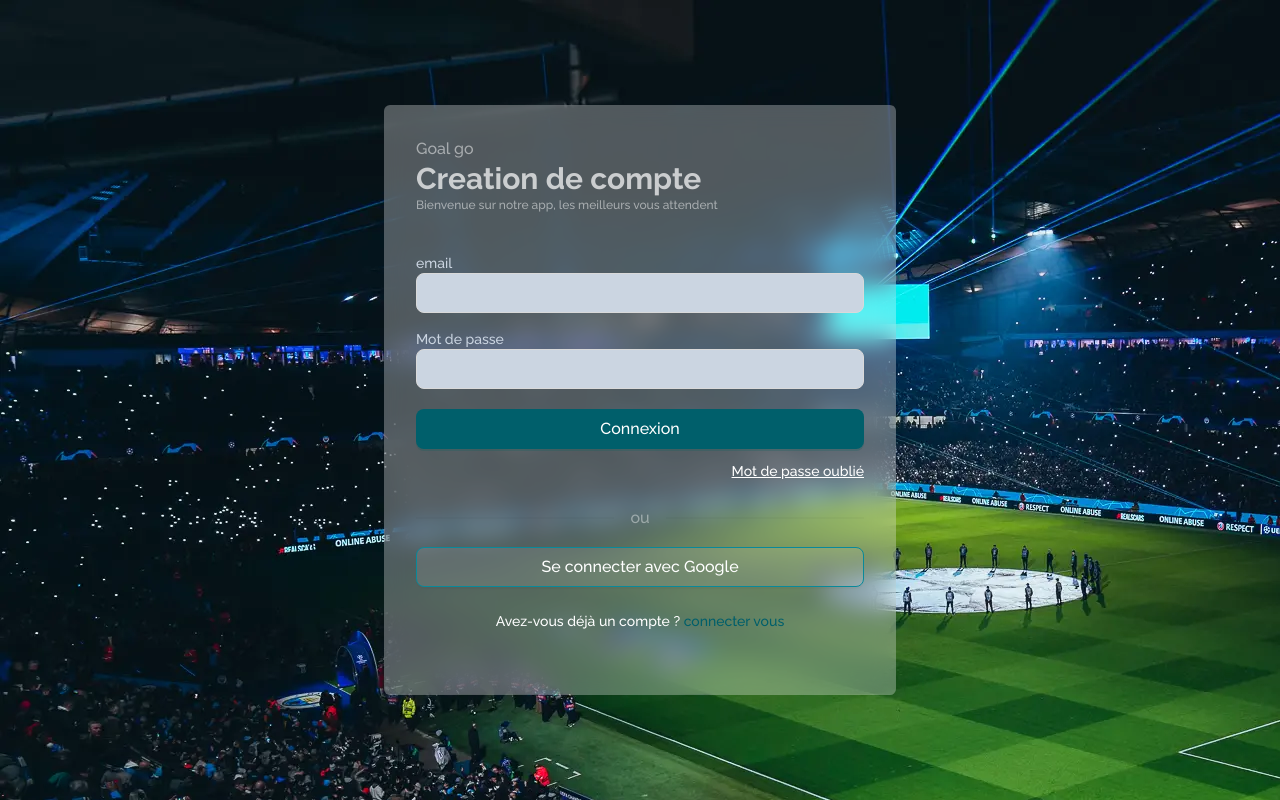
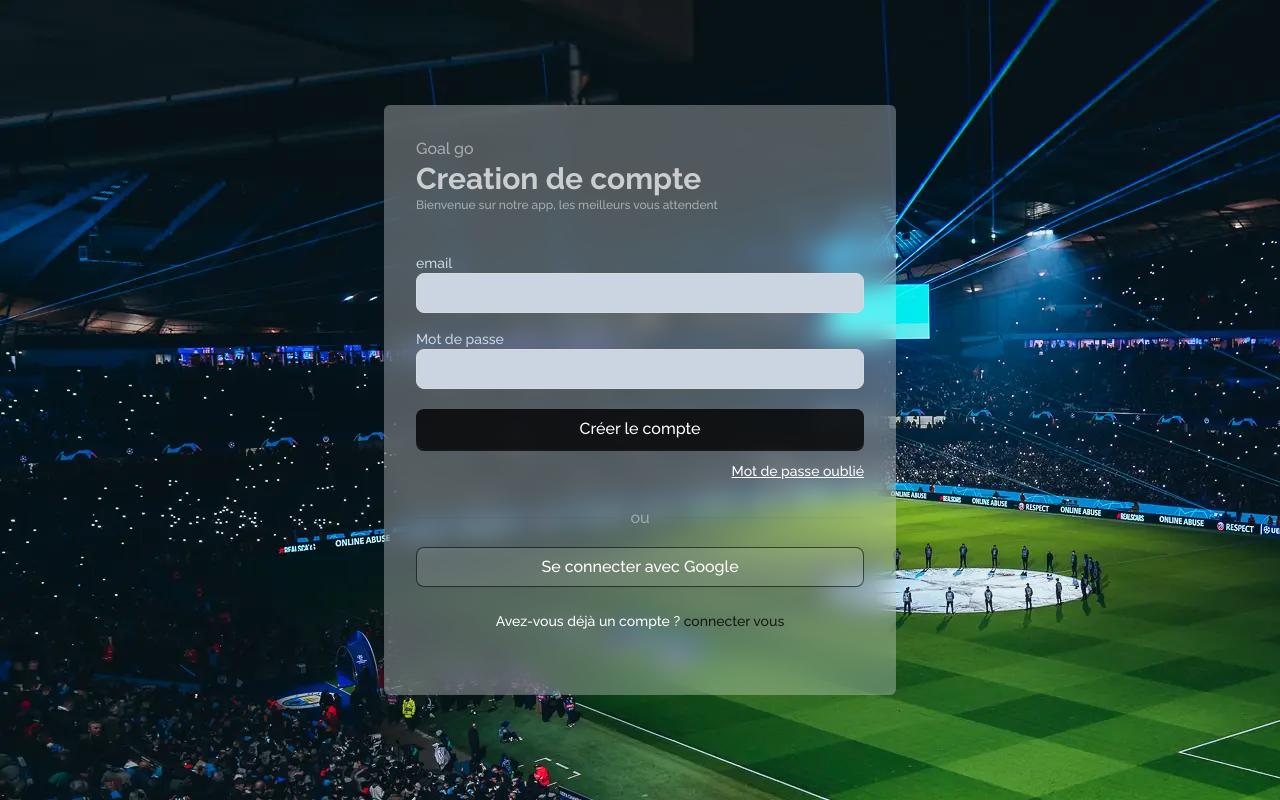
Before and after one commit to Cedric921/soocer-ticket-app2, a Next.js app: page /auth/signup in a window 1280 px wide. Built offline with nearby package versions, Linux system fonts and the light colour scheme.

Commit message:
feat: connect auth func handler to admin dashboard

```diff
--- a/src/pages/auth/login.tsx
+++ b/src/pages/auth/login.tsx
@@ -1,9 +1,11 @@
 import { Button, ConfigProvider, Divider, Input } from 'antd';
 import fr from 'antd/locale/fr_FR';
 import Link from 'next/link';
+import { useRouter } from 'next/router';
 import React from 'react';
 
 const Login = () => {
+	const router = useRouter();
 	const [userInput, setUserInput] = React.useState({
 		email: '',
 		password: '',
@@ -15,12 +17,13 @@ const Login = () => {
 	const handleLogin = (e: React.FormEvent) => {
 		e.preventDefault();
 		console.log(userInput);
+		router.replace('/admin');
 	};
 	return (
 		<ConfigProvider
 			theme={{
 				token: {
-					colorPrimary: '#09899a',
+					colorPrimary: '#000',
 					fontFamily: '',
 					colorText: '#494949',
 				},
@@ -67,9 +70,10 @@ const Login = () => {
 						</div>
 						<Button
 							// className='bg-primary-700 w-full mt-3 text-white'
+							htmlType='submit'
 							size='large'
 							type='primary'
-							className='my-3 bg-primary-800 text-white font-medium flex justify-center items-center gap-2 border w-full py-[10px] rounded-lg'
+							className='my-3 bg-black/80 text-white font-medium flex justify-center items-center gap-2 border w-full py-[10px] rounded-lg'
 						>
 							Connexion
 						</Button>
@@ -83,7 +87,7 @@ const Login = () => {
 					</Divider>
 
 					<Button
-						className='w-full border-primary-600 bg-white/10 text-white'
+						className='w-full border-black/60 bg-white/10 text-white'
 						size='large'
 					>
 						Se connecter avec Google
@@ -92,7 +96,7 @@ const Login = () => {
 						vous n&apos;avez pas encore un compte{' '}
 						<Link
 							href='/auth/signup'
-							className='text-primary-800 hover:text-primary-700'
+							className='text-black/80 hover:text-black/70'
 						>
 							cliquer ici pour le créer
 						</Link>
--- a/src/pages/auth/signup.tsx
+++ b/src/pages/auth/signup.tsx
@@ -1,9 +1,11 @@
 import { Button, ConfigProvider, Divider, Input } from 'antd';
 import fr from 'antd/locale/fr_FR';
 import Link from 'next/link';
+import { useRouter } from 'next/router';
 import React from 'react';
 
 const Signup = () => {
+	const router = useRouter();
 	const [userInput, setUserInput] = React.useState({
 		email: '',
 		password: '',
@@ -15,12 +17,13 @@ const Signup = () => {
 	const handleSignup = (e: React.FormEvent) => {
 		e.preventDefault();
 		console.log(userInput);
+		router.replace('/admin');
 	};
 	return (
 		<ConfigProvider
 			theme={{
 				token: {
-					colorPrimary: '#09899a',
+					colorPrimary: '#000',
 					fontFamily: '',
 					colorText: '#494949',
 				},
@@ -69,11 +72,12 @@ const Signup = () => {
 						</div>
 						<Button
 							// className='bg-primary-700 w-full mt-3 text-white'
+							htmlType='submit'
 							size='large'
 							type='primary'
-							className='my-3 bg-primary-800 text-white font-medium flex justify-center items-center gap-2 border w-full py-[10px] rounded-lg'
+							className='my-3 bg-black/80 text-white font-medium flex justify-center items-center gap-2 border w-full py-[10px] rounded-lg'
 						>
-							Connexion
+							Créer le compte
 						</Button>
 					</form>
 					<p className='text-sm text-end text-white pb-2 underline'>
@@ -85,7 +89,7 @@ const Signup = () => {
 					</Divider>
 
 					<Button
-						className='w-full border-primary-600 bg-white/10 text-white'
+						className='w-full border-black/60 bg-white/10 text-white'
 						size='large'
 					>
 						Se connecter avec Google
@@ -94,7 +98,7 @@ const Signup = () => {
 						Avez-vous déjà un compte ?{' '}
 						<Link
 							href={'/auth/login'}
-							className='text-primary-800 hover:text-primary-700'
+							className='text-black/80 hover:text-black-70'
 						>
 							connecter vous
 						</Link>
```
